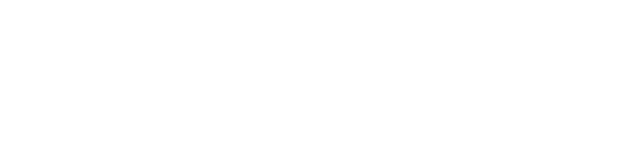
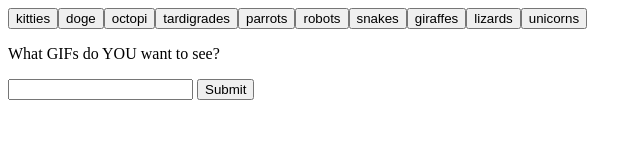
Before and after one commit to erikcribley/Giftastic, a plain HTML site: page index.html in a window 1280 px wide. Shown: the whole page, without its empty margins (0-642 px from the left). Drawn offline with nearby package versions, Linux system fonts and the light colour scheme.

Commit message:
created buttons from array

```diff
--- a/assets/javascript/app.js
+++ b/assets/javascript/app.js
@@ -1 +1,26 @@
 //api key DNjwWLOHXOEZm2mWllD1dgkcS3sEmUh4
+
+let topics = [
+    "kitties",
+    "doge",
+    "octopi",
+    "tardigrades",
+    "parrots",
+    "robots",
+    "snakes",
+    "giraffes",
+    "lizards",
+    "unicorns",
+]
+
+for(i = 0; i < topics.length; i++) {
+    let gifBtn = $('<button>')
+    gifBtn.text(topics[i])
+    $('#btn-display').append(gifBtn)
+}
+
+let searchFor = $('#search-input').val()
+
+let queryURL = "http://api.giphy.com/v1/gifs/search?q=" + searchFor + "&api_key=DNjwWLOHXOEZm2mWllD1dgkcS3sEmUh4&limit=10&rating=pg-13"
+
+console.log(searchFor)
--- a/index.html
+++ b/index.html
@@ -8,17 +8,20 @@
         <link rel="stylesheet" href="assets/css/style.css">
     </head>
     <body>
-        <header id="button-display">
+        <header id="btn-display">
 
         </header>
         <div id="gif-display">
 
         </div>
         <div id="input-display">
+            <p>What GIFs do YOU want to see?<p>
+            <input type="text" id="search-input">
+            <input type="submit" id="search-submit">
 
         </div>
 
-        <script src="https://code.jquery.com/jquery-3.4.1.slim.min.js" async defer></script>
+        <script src="https://code.jquery.com/jquery-3.4.1.slim.min.js"></script>
         <script src="assets/javascript/app.js" async defer></script>
     </body>
 </html>
```
